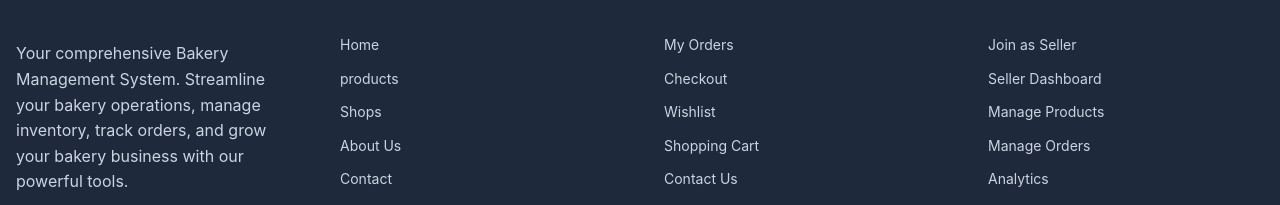
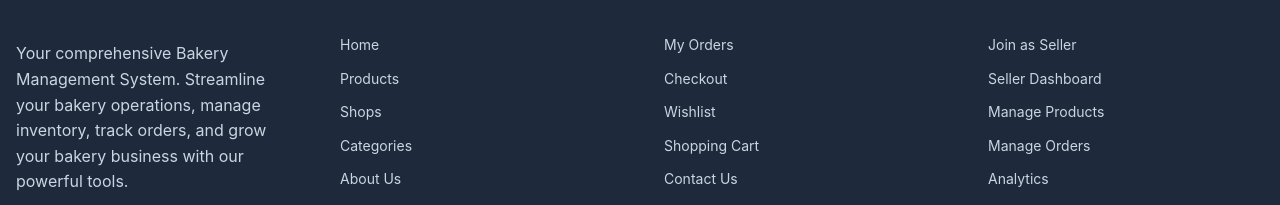
Before and after one commit to BakeryManagementSystem/frontend, a React (Vite) app: page / in a window 1280 px wide. Shown: the part 4223-4428 px from the top of the page. Built offline with nearby package versions, Linux system fonts and the light colour scheme; no server answers.

Commit message:
Update footer links and correct link labels
Capitalized 'Products' in the Quick Links section, added a 'Categories' link, and updated several link paths for consistency and accuracy in the Customer Service and For Sellers sections.

```diff
--- a/src/components/layout/Footer/Footer.jsx
+++ b/src/components/layout/Footer/Footer.jsx
@@ -49,8 +49,9 @@ const Footer = () => {
               <h3 className="footer-title">Quick Links</h3>
               <ul className="footer-links">
                 <li><Link to="/">Home</Link></li>
-                <li><Link to="/products">products</Link></li>
+                <li><Link to="/products">Products</Link></li>
                 <li><Link to="/shops">Shops</Link></li>
+                <li><Link to="/categories">Categories</Link></li>
                 <li><Link to="/about">About Us</Link></li>
                 <li><Link to="/contact">Contact</Link></li>
               </ul>
@@ -61,7 +62,7 @@ const Footer = () => {
               <h3 className="footer-title">Customer Service</h3>
               <ul className="footer-links">
                 <li><Link to="/buyer/orders">My Orders</Link></li>
-                <li><Link to="/buyer/checkout">Checkout</Link></li>
+                <li><Link to="/checkout">Checkout</Link></li>
                 <li><Link to="/buyer/wishlist">Wishlist</Link></li>
                 <li><Link to="/cart">Shopping Cart</Link></li>
                 <li><Link to="/contact">Contact Us</Link></li>
@@ -73,7 +74,7 @@ const Footer = () => {
               <h3 className="footer-title">For Sellers</h3>
               <ul className="footer-links">
                 <li><Link to="/register">Join as Seller</Link></li>
-                <li><Link to="/seller/dashboard">Seller Dashboard</Link></li>
+                <li><Link to="/seller">Seller Dashboard</Link></li>
                 <li><Link to="/seller/products">Manage Products</Link></li>
                 <li><Link to="/seller/orders">Manage Orders</Link></li>
                 <li><Link to="/seller/analytics">Analytics</Link></li>
```
